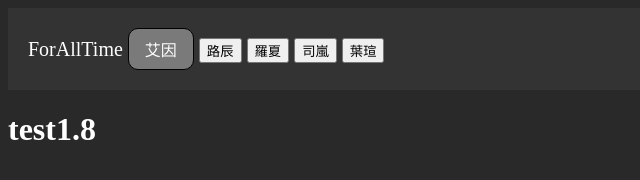
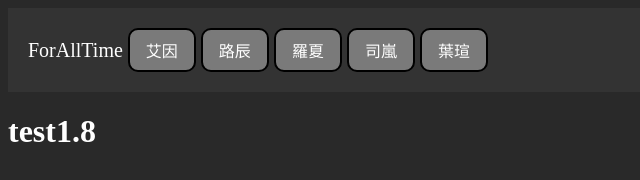
Before and after one commit to sipeilenuo/sipeilenuo.github.io, a plain HTML site: page index.html in a window 1280 px wide. Shown: the whole page, without its empty margins (0-640 px from the left). Drawn offline with Linux system fonts and the light colour scheme.

Commit message:
Add files via upload

```diff
--- a/index.html
+++ b/index.html
@@ -8,11 +8,11 @@
 <body >
   <div class="topheader">
     ForAllTime
-	<button class="top-role-ayn-btn" onclick="rolechoose(this)">艾因</button>
-	<button class="top-role-alkaid-btn" onclick="rolechoose()">路辰</button>
-	<button class="top-role-rorschach-btn" onclick="rolechoose()">羅夏</button>
-	<button class="top-role-clarence-btn" onclick="rolechoose()">司嵐</button>
-	<button class="top-role-emerald-btn" onclick="rolechoose()">葉瑄</button>
+	<button data-role="ayn" class="top-role-btn" onclick="rolechoose(this.dataset.role)">艾因</button>
+	<button data-role="alkaid" class="top-role-btn" onclick="rolechoose(this.dataset.role)">路辰</button>
+	<button data-role="rorschach" class="top-role-btn" onclick="rolechoose(this.dataset.role)">羅夏</button>
+	<button data-role="clarence" class="top-role-btn" onclick="rolechoose(this.dataset.role)">司嵐</button>
+	<button data-role="emerald" class="top-role-btn" onclick="rolechoose(this.dataset.role)">葉瑄</button>
   </div>
   <h1>test1.8</h1>
   <script src="main.js"></script>
--- a/main.css
+++ b/main.css
@@ -14,17 +14,17 @@ body {
   z-index: 1000; /* 最上層 */
 }
 
-.top-role-ayn-btn {
+.top-role-btn {
   background-color: rgb(122,122,122);
   color: white;
-  border: 1px solid black;
+  border: 2px solid black;
   padding: 8px 16px;
   cursor: pointer;
   font-size: 16px;
   border-radius: 10px;
 }
 
-.top-role-ayn-btn.active {
+.top-role-btn.active {
   background-color: rgb(224,224,224);
   color: rgb(0, 127, 255);
   border-radius: 10px;
```
